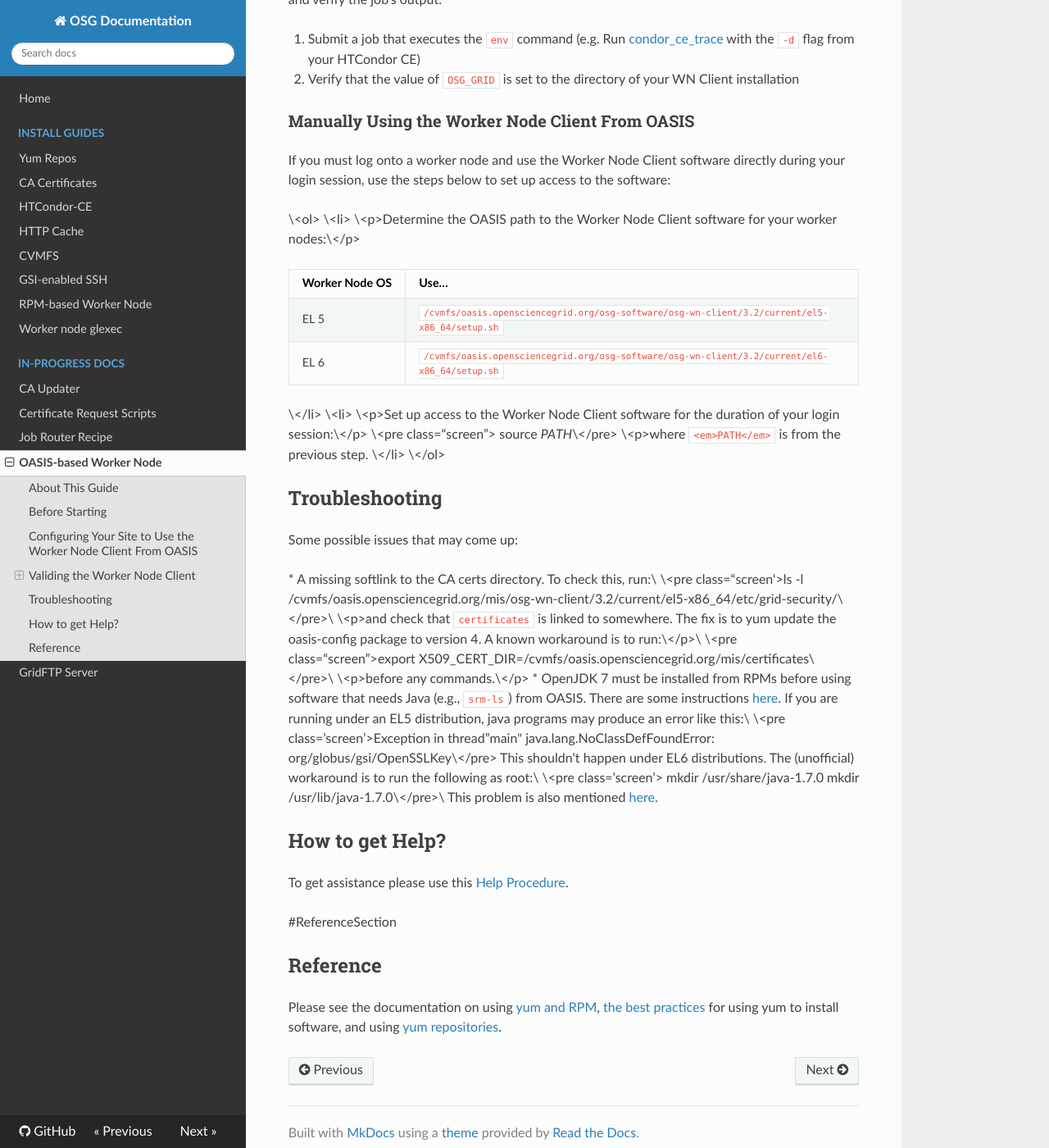
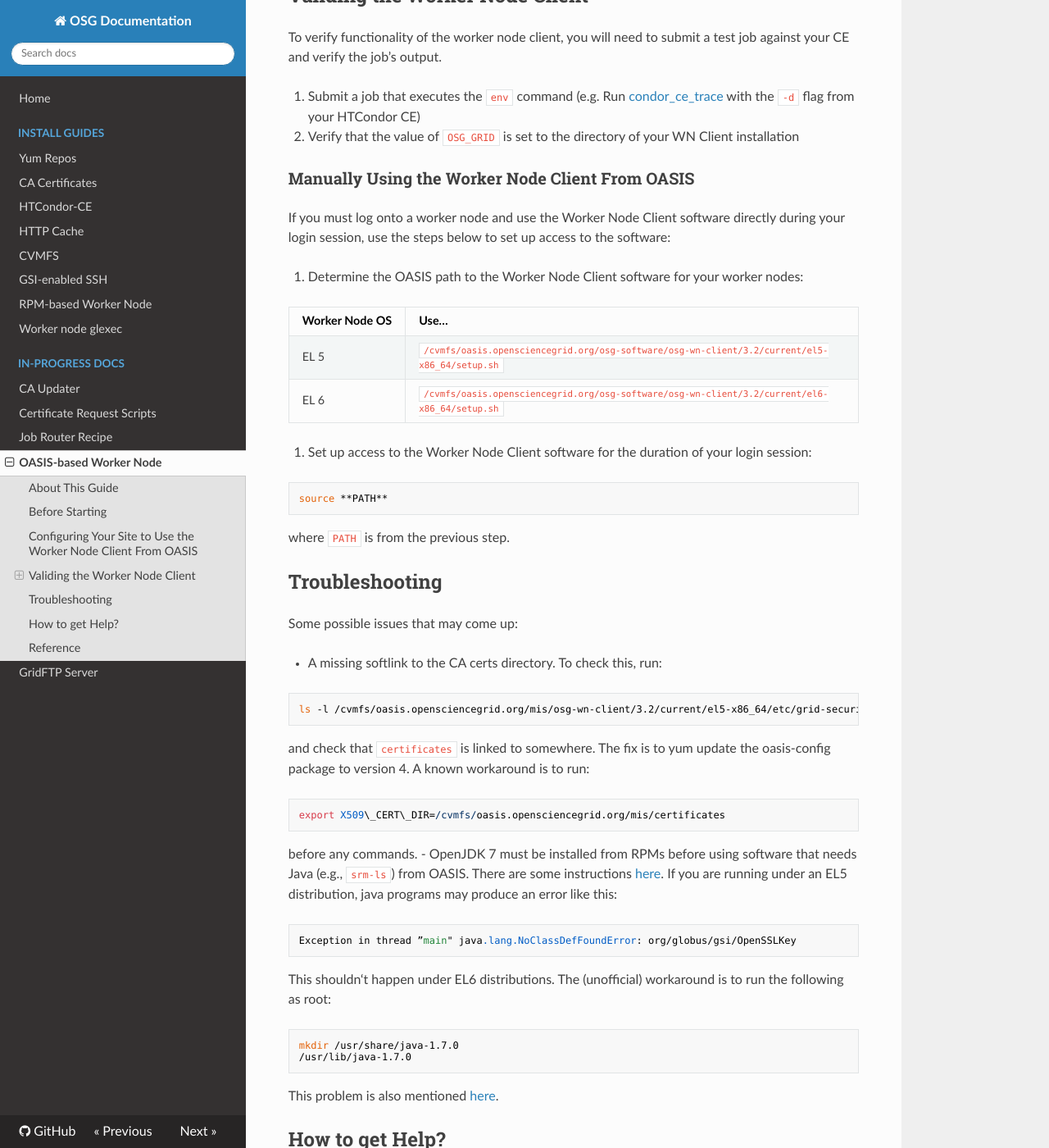
Before and after one commit to osg-htc/docs, an MkDocs documentation site: the page built from docs/Other/wn_oasis.md, in a window 1280 px wide and 1400 px high, scrolled down 1640 px. Shown: the whole window at 82% size. Built offline with MkDocs 1.6.1, drawn with Linux system fonts in a browser that asks for light colours; nearby versions of some CDN libraries; old or Windows-style settings are respelled for this version of MkDocs; some of the changed text lies outside the part shown.

Commit message:
Update wn_oasis.md

````diff
--- a/docs/Other/wn_oasis.md
+++ b/docs/Other/wn_oasis.md
@@ -6,7 +6,7 @@ Configuring a Site to Use the Worker Node Client Software From OASIS
 About This Guide
 ----------------
 
-The *OSG Worker Node Client* is a collection of software components that is expected to be added to every worker node that can run OSG jobs. It provides a common environment and a minimal set of common tools that all OSG jobs can expect to use. See the [reference section](#ReferenceSection) below for contents of the Worker Node Client.
+The *OSG Worker Node Client* is a collection of software components that is expected to be added to every worker node that can run OSG jobs. It provides a common environment and a minimal set of common tools that all OSG jobs can expect to use. See the [reference section](#reference) below for contents of the Worker Node Client.
 
 It is possible to install the Worker Node Client software in a variety of ways, depending on what works best for distributing and managing software at your site:
 
@@ -30,15 +30,22 @@ Configuring Your Site to Use the Worker Node Client From OASIS
 
 Below are the one-time steps that you must perform to configure your site to use the Worker Node Client software from OASIS.
 
-\<ol\> \<li\>\<p\>On every worker node, [install and configure OASIS](InstallCvmfs)\</p\>\</li\> \<li\> \<p\>Determine the OASIS path to the Worker Node Client software for your worker nodes:\</p\> <span class="twiki-macro TABLE" sort="off"></span>
+1. On every worker node, [install and configure OASIS](InstallCvmfs)
+2. Determine the OASIS path to the Worker Node Client software for your worker nodes: <span class="twiki-macro TABLE" sort="off"></span>
 
 | Worker Node OS | Use…                                                                                 |
 |:---------------|:-------------------------------------------------------------------------------------|
 | EL 5           | `/cvmfs/oasis.opensciencegrid.org/osg-software/osg-wn-client/3.2/current/el5-x86_64` |
 | EL 6           | `/cvmfs/oasis.opensciencegrid.org/osg-software/osg-wn-client/3.2/current/el6-x86_64` |
 
-\</li\> \<li\> \<p\>On the CE, in the `/etc/osg/config.d/10-storage.ini` file, set the `grid_dir` configuration setting to the path from the previous step\</p\> \<p\>For more information, see the [OSG environment variables reference page](EnvironmentVariables) and the [CE configuration instructions](IniConfigurationOptions#Storage).\</p\> \</li\> \<li\> \<p\>Once you finish making changes to configuration files on your CE, validate, fix, and apply the configuration:\</p\> \<pre class=“rootscreen”\><span class="twiki-macro UCL_PROMPT_ROOT"></span> osg-configure -v <span class="twiki-macro UCL_PROMPT_ROOT"></span> osg-configure -c\</pre\> \</li\> \</ol\>
+3. On the CE, in the `/etc/osg/config.d/10-storage.ini` file, set the `grid_dir` configuration setting to the path from the previous step
 
+For more information, see the [OSG environment variables reference page](EnvironmentVariables) and the [CE configuration instructions](IniConfigurationOptions#Storage).
+4. Once you finish making changes to configuration files on your CE, validate, fix, and apply the configuration:
+```
+osg-configure -v
+osg-configure -c
+```
 Validing the Worker Node Client
 -------------------------------
 
@@ -51,28 +58,49 @@ To verify functionality of the worker node client, you will need to submit a tes
 
 If you must log onto a worker node and use the Worker Node Client software directly during your login session, use the steps below to set up access to the software:
 
-\<ol\> \<li\> \<p\>Determine the OASIS path to the Worker Node Client software for your worker nodes:\</p\> <span class="twiki-macro TABLE" sort="off"></span>
+1. Determine the OASIS path to the Worker Node Client software for your worker nodes:
 
 | Worker Node OS | Use…                                                                                          |
 |:---------------|:----------------------------------------------------------------------------------------------|
 | EL 5           | `/cvmfs/oasis.opensciencegrid.org/osg-software/osg-wn-client/3.2/current/el5-x86_64/setup.sh` |
 | EL 6           | `/cvmfs/oasis.opensciencegrid.org/osg-software/osg-wn-client/3.2/current/el6-x86_64/setup.sh` |
 
-\</li\> \<li\> \<p\>Set up access to the Worker Node Client software for the duration of your login session:\</p\> \<pre class=“screen”\><span class="twiki-macro UCL_PROMPT"></span> source *PATH*\</pre\> \<p\>where `<em>PATH</em>` is from the previous step. \</li\> \</ol\>
+2. Set up access to the Worker Node Client software for the duration of your login session:
+```
+source **PATH**
+```
+where `PATH` is from the previous step.
 
 Troubleshooting
 ---------------
 
 Some possible issues that may come up:
 
-\* A missing softlink to the CA certs directory. To check this, run:\\ \<pre class=“screen‘\>ls -l /cvmfs/oasis.opensciencegrid.org/mis/osg-wn-client/3.2/current/el5-x86\_64/etc/grid-security/\</pre\>\\ \<p\>and check that `certificates` is linked to somewhere. The fix is to yum update the oasis-config package to version 4. A known workaround is to run:\</p\>\\ \<pre class=“screen”\>export X509\_CERT\_DIR=/cvmfs/oasis.opensciencegrid.org/mis/certificates\</pre\>\\ \<p\>before any commands.\</p\> \* OpenJDK 7 must be installed from RPMs before using software that needs Java (e.g., `srm-ls`) from OASIS. There are some instructions [here](Documentation.Release3.InstallSoftwareWithOpenJDK7). If you are running under an EL5 distribution, java programs may produce an error like this:\\ \<pre class=’screen’\>Exception in thread”main" java.lang.NoClassDefFoundError: org/globus/gsi/OpenSSLKey\</pre\> This shouldn‘t happen under EL6 distributions. The (unofficial) workaround is to run the following as root:\\ \<pre class=’screen’\><span class="twiki-macro UCL_PROMPT_ROOT"></span> mkdir /usr/share/java-1.7.0 <span class="twiki-macro UCL_PROMPT_ROOT"></span> mkdir /usr/lib/java-1.7.0\</pre\>\\ This problem is also mentioned [here](SoftwareTeam.Java6MigrationDetails).
+- A missing softlink to the CA certs directory. To check this, run:
+```
+ls -l /cvmfs/oasis.opensciencegrid.org/mis/osg-wn-client/3.2/current/el5-x86_64/etc/grid-security
+```
+and check that `certificates` is linked to somewhere. The fix is to yum update the oasis-config package to version 4. A known workaround is to run:
+```
+export X509\_CERT\_DIR=/cvmfs/oasis.opensciencegrid.org/mis/certificates
+```
+before any commands.
+- OpenJDK 7 must be installed from RPMs before using software that needs Java (e.g., `srm-ls`) from OASIS. There are some instructions [here](Documentation.Release3.InstallSoftwareWithOpenJDK7). If you are running under an EL5 distribution, java programs may produce an error like this:
+```
+Exception in thread ”main" java.lang.NoClassDefFoundError: org/globus/gsi/OpenSSLKey
+```
+This shouldn‘t happen under EL6 distributions. The (unofficial) workaround is to run the following as root:
+```
+mkdir /usr/share/java-1.7.0
+/usr/lib/java-1.7.0
+```
+This problem is also mentioned [here](SoftwareTeam.Java6MigrationDetails).
 
 How to get Help?
 ----------------
 
 To get assistance please use this [Help Procedure](HelpProcedure).
 
-\#ReferenceSection
 
 Reference
 ---------
````
